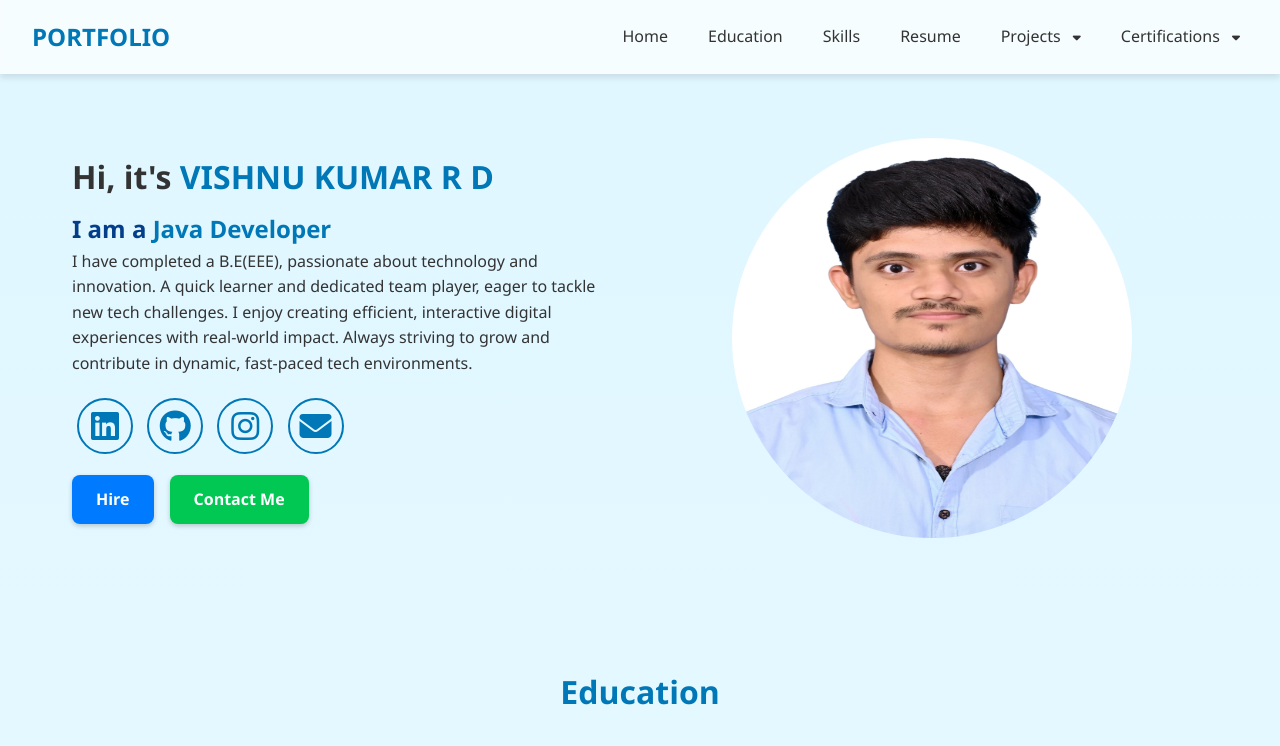
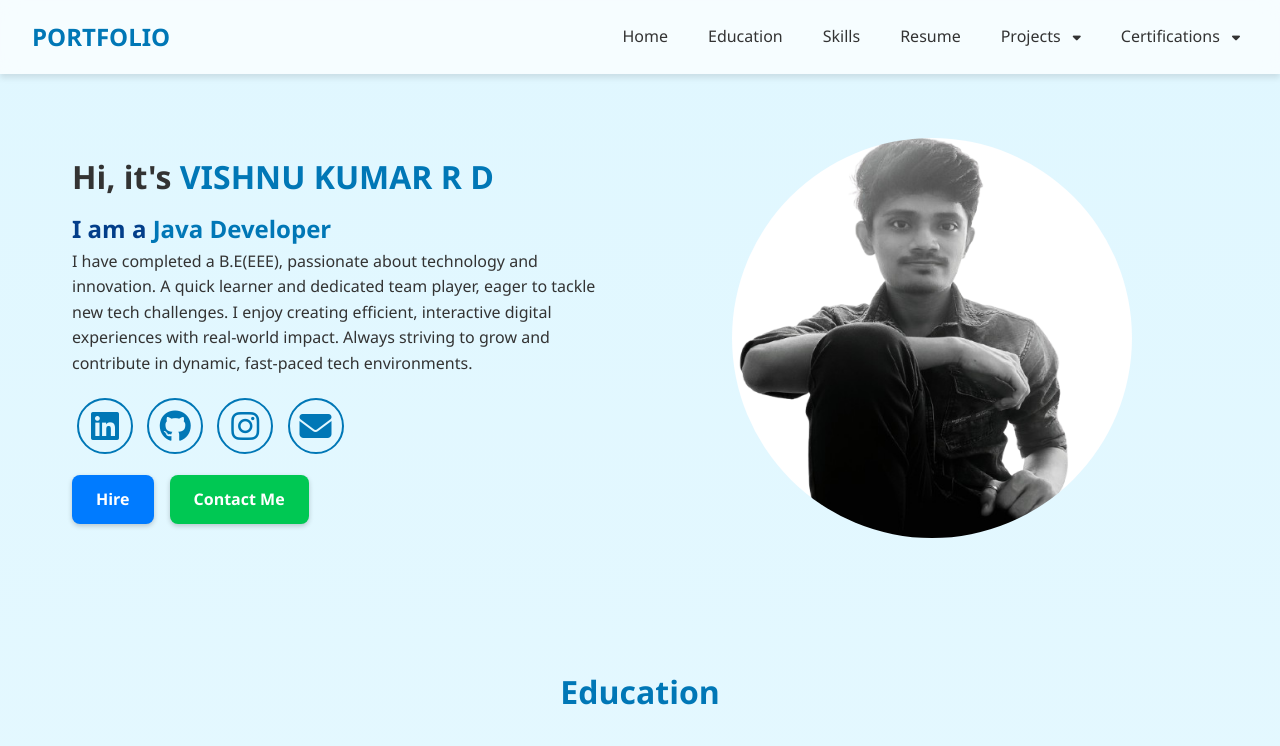
Before and after one commit to VishnuKumarRD/PORTFOLIO, a plain HTML site: page index.html in a window 1280 px wide. Shown: the top 746 px of the page. Drawn offline with Linux system fonts and the light colour scheme.

Commit message:
Portfolio

```diff
--- a/index.html
+++ b/index.html
@@ -64,7 +64,7 @@
         </div>
 
         <div class="photo">
-            <img src="images/photo bg white.jpg" class="photo" alt="Vishnu photo" />
+            <img src="images/photo.png" class="photo" alt="Vishnu photo" />
         </div>
     </section>
 
```
Also changed, not shown: images/photo bg white.jpg (deleted), images/photo.png (added).
